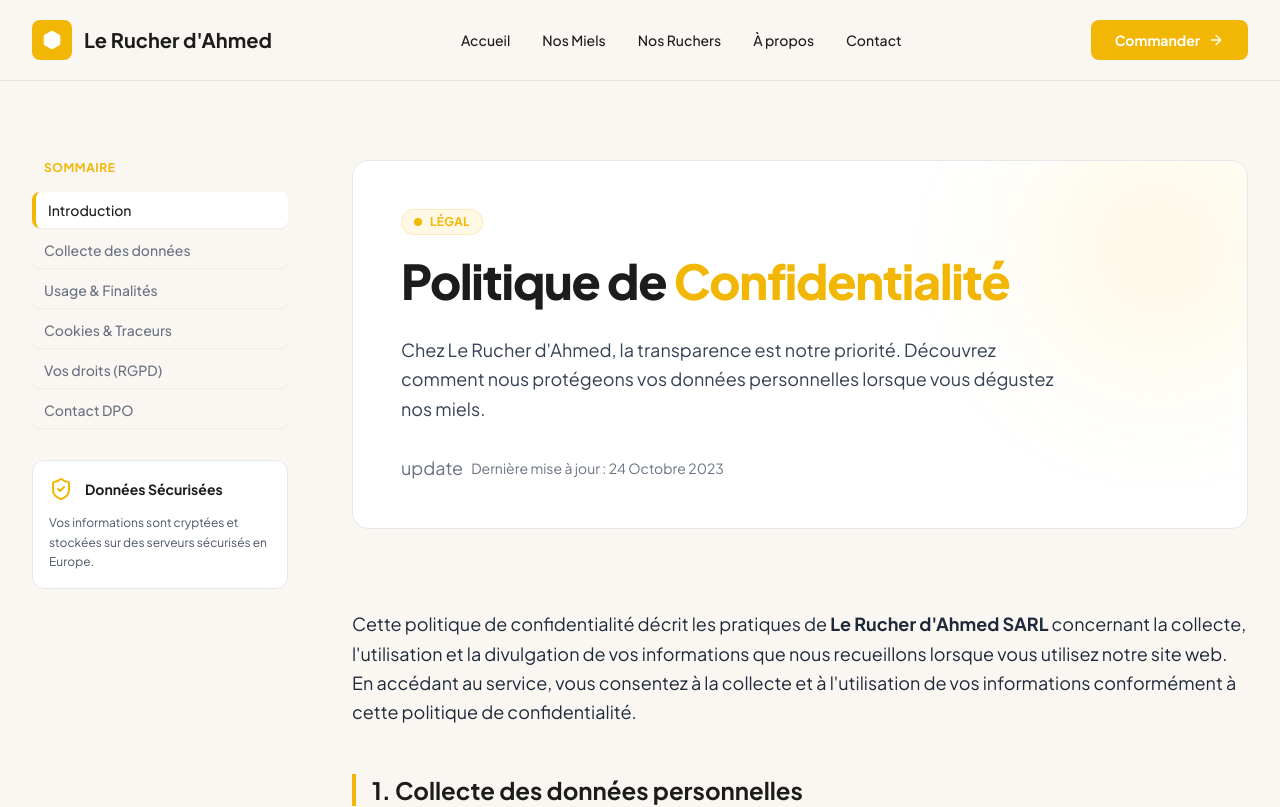
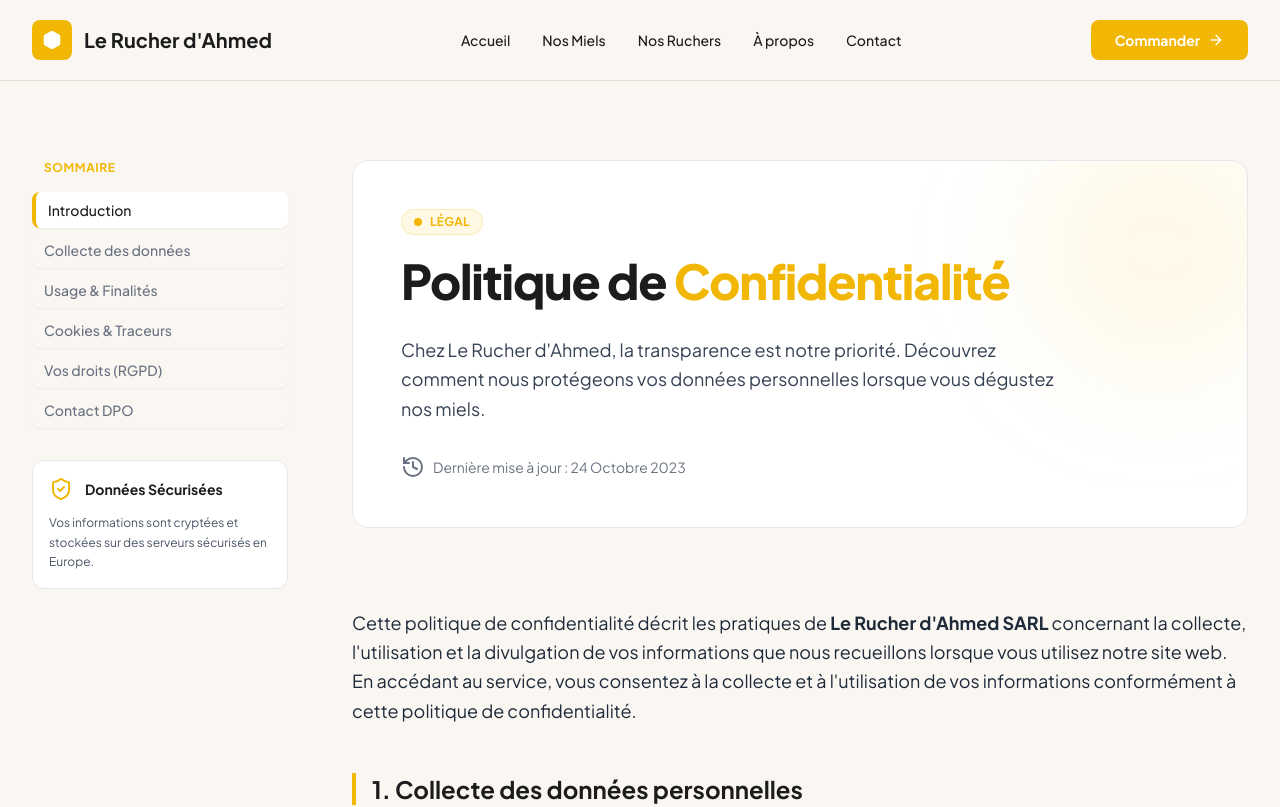
Before and after one commit to ahmedLePatapon/lerucherdahmed, a Next.js app: page /politique-de-confidentialite in a window 1280 px wide. Shown: the top 807 px of the page. Built offline with nearby package versions, Linux system fonts and the light colour scheme.

Commit message:
update politique de confidentialitée

```diff
--- a/components/sections/HeroSectionP.tsx
+++ b/components/sections/HeroSectionP.tsx
@@ -1,4 +1,4 @@
-import React from "react";
+import { History } from "lucide-react";
 
 export interface HeroSectionProps {
     badge?: string;
@@ -16,7 +16,7 @@ export function HeroSectionP({
     date = "24 Octobre 2023",
 }: HeroSectionProps) {
     return (
-        <section className="relative overflow-hidden rounded-2xl bg-white bg-primary/10 p-8 md:p-12 border border-gray-200 mb-8">
+        <section className="relative overflow-hidden rounded-2xl bg-white p-8 md:p-12 border border-gray-200 mb-8">
             {/* Background Pattern */}
             <div className="absolute top-0 right-0 -mt-10 -mr-10 h-64 w-64 rounded-full bg-primary/10 blur-3xl" />
             <div className="relative z-10 flex flex-col gap-4">
@@ -31,7 +31,9 @@ export function HeroSectionP({
                     {description}
                 </p>
                 <div className="mt-4 flex items-center gap-2 text-sm text-gray-500">
-                    <span className="material-symbols-outlined text-[18px]">update</span>
+                    {/* change l'icon par un icon lucide */}
+
+                    <History className="text-[18px]" />
                     <span>Dernière mise à jour : {date}</span>
                 </div>
             </div>
```
